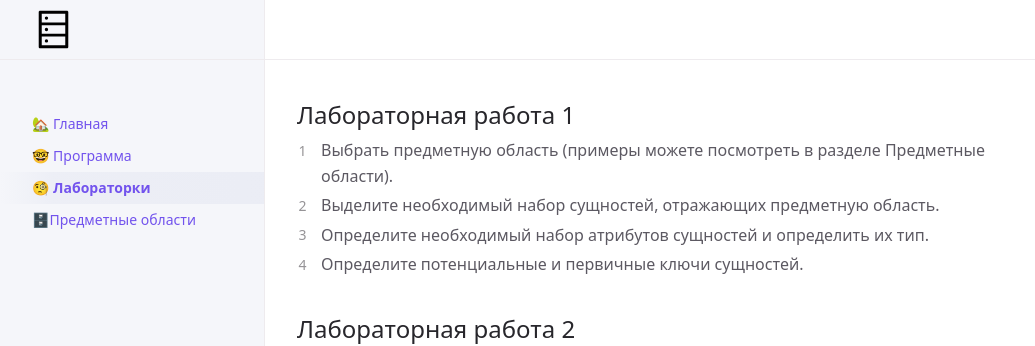
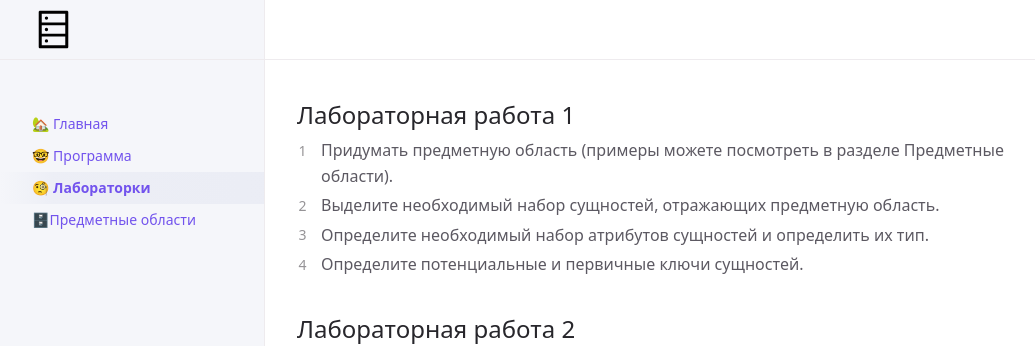
Before and after one commit to Das-dasein/db-lovefield, a Jekyll site: the page built from tasks.md, in a window 1280 px wide. Shown: the top 346 px of the page, without its empty margins (107-1142 px from the left). Built offline with Jekyll 4.4.1, drawn with Linux system fonts in a browser that asks for light colours; our own code applies the rules of GitHub Pages for plain Markdown files; a script that is not in the unit is left out.

Commit message:
Update tasks.md

```diff
--- a/tasks.md
+++ b/tasks.md
@@ -3,7 +3,7 @@ title: 🧐 Лабораторки
 nav_order: 3
 ---
 ## Лабораторная работа 1
-1.  Выбрать предметную область  (примеры можете посмотреть в разделе Предметные области).
+1.  Придумать предметную область  (примеры можете посмотреть в разделе Предметные области).
 2.	Выделите необходимый набор сущностей, отражающих предметную область.
 3.	Определите необходимый набор атрибутов сущностей и определить их тип.
 4.	Определите потенциальные и первичные ключи сущностей.
```
